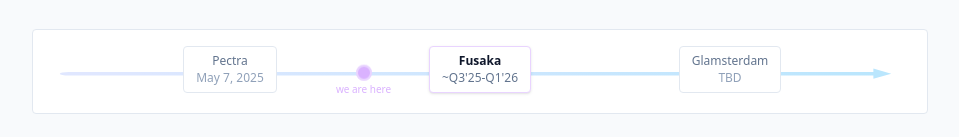
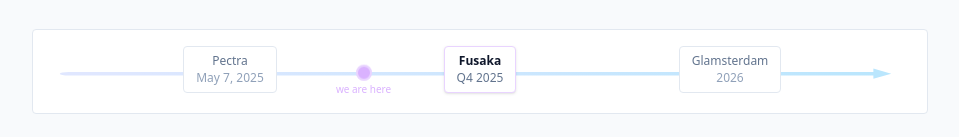
Before and after one commit to jmcpheron/forkcast, a React (Vite) app: page /upgrade/fusaka in a window 1280 px wide. Shown: the part 367-504 px from the top of the page, without its empty margins (160-1119 px from the left). Built offline with nearby package versions, Linux system fonts and the light colour scheme.

Commit message:
add date precision

```diff
--- a/src/data/upgrades.ts
+++ b/src/data/upgrades.ts
@@ -28,7 +28,7 @@ export const networkUpgrades: NetworkUpgrade[] = [
     description: 'Major improvements to Ethereum\'s scalability and user experience, including PeerDAS for enhanced data availability. Named after the combination of "Fulu" (consensus layer upgrade, named after a star) and "Osaka" (execution layer upgrade, named after a Devcon location).',
     tagline: 'PeerDAS enables nodes to specialize in storing different data pieces while maintaining security, dramatically increasing data capacity for Layer 2 networks and improving overall scalability.',
     status: 'Upcoming',
-    activationDate: '~Q3\'25-Q1\'26',
+    activationDate: 'Q4 2025',
     disabled: false
   },
   {
@@ -38,7 +38,7 @@ export const networkUpgrades: NetworkUpgrade[] = [
     description: 'Major network upgrade whose "headliner feature" is currently being decided. Named after the combination of "Amsterdam" (execution layer upgrade, named after the previous Devconnect location) and "Gloas" (consensus layer upgrade, named after a star).',
     tagline: 'Multiple major features competing for inclusion including ePBS for MEV resistance, EVM64 for computational efficiency, Pureth for trustless data access, and several other proposals for improved UX and scaling.',
     status: 'Planning',
-    activationDate: 'TBD',
+    activationDate: '2026',
     disabled: false,
     metaEipLink: 'https://ethereum-magicians.org/t/eip-7773-glamsterdam-network-upgrade-meta-thread/21195'
   }
```
